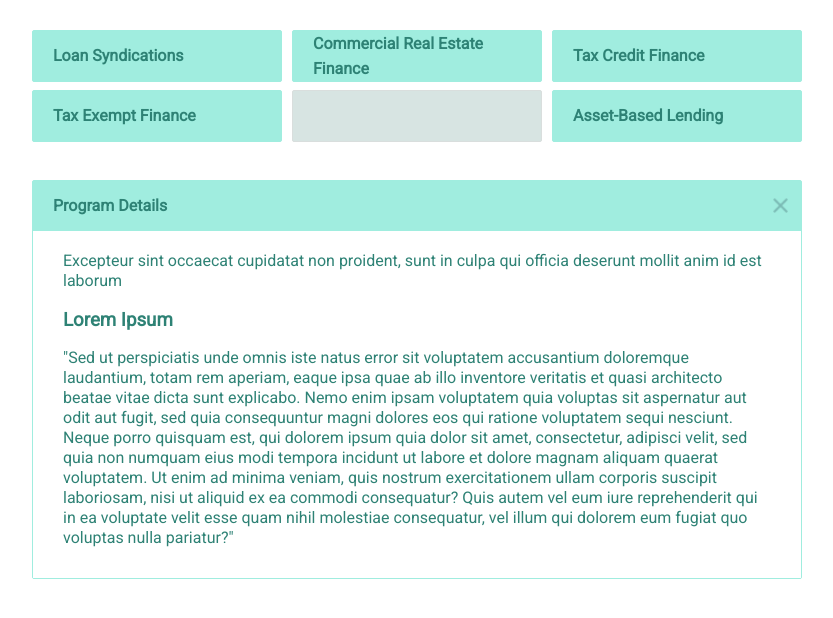
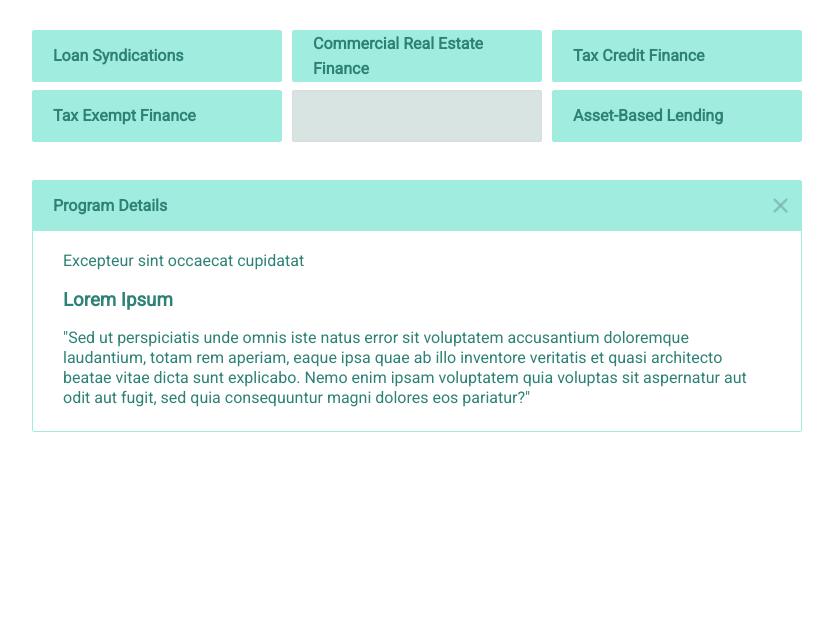
Before and after one commit to hiepvo/2dlayer-tabular, a plain HTML site: page index.html in a window 1280 px wide. Both pictures are taken after a click on the element "Program Details". Shown: the whole page, without its empty margins (223-1056 px from the left). Drawn offline with Linux system fonts and the light colour scheme.

Commit message:
reduce text content & change max-height to height

```diff
--- a/2dlayer-tabular.css
+++ b/2dlayer-tabular.css
@@ -37,10 +37,10 @@ html {
 
 .active {
   background-color: white;
-  -webkit-transition: max-height cubic-bezier(0.190, 1.000, 0.220, 1.000), width cubic-bezier(0.190, 1.000, 0.220, 1.000);
-  -moz-transition: max-height cubic-bezier(0.190, 1.000, 0.220, 1.000), width cubic-bezier(0.190, 1.000, 0.220, 1.000);
-  -o-transition: max-height cubic-bezier(0.190, 1.000, 0.220, 1.000), width cubic-bezier(0.190, 1.000, 0.220, 1.000);
-  transition: max-height cubic-bezier(0.190, 1.000, 0.220, 1.000), width cubic-bezier(0.190, 1.000, 0.220, 1.000); /* easeOutExpo */
+  -webkit-transition: height cubic-bezier(0.190, 1.000, 0.220, 1.000), width cubic-bezier(0.190, 1.000, 0.220, 1.000);
+  -moz-transition: height cubic-bezier(0.190, 1.000, 0.220, 1.000), width cubic-bezier(0.190, 1.000, 0.220, 1.000);
+  -o-transition: height cubic-bezier(0.190, 1.000, 0.220, 1.000), width cubic-bezier(0.190, 1.000, 0.220, 1.000);
+  transition: height cubic-bezier(0.190, 1.000, 0.220, 1.000), width cubic-bezier(0.190, 1.000, 0.220, 1.000); /* easeOutExpo */
 }
 
 .visited {
@@ -97,7 +97,7 @@ html {
 }
 
 .layer-content {
-  max-height: 50px;
+  height: 50px;
   line-height: 50px;
   overflow: hidden;
 }
--- a/2dlayer-tabular.js
+++ b/2dlayer-tabular.js
@@ -5,7 +5,7 @@
 (function(){
   'use strict';
   var init         = {};
-  var maxHeight    = 720;
+  var maxHeight    = 250;
   var links        = document.querySelectorAll('.layer header');
   var close_links  = document.querySelectorAll('.layer .close');
   var hidden_layer = document.querySelector('#hidden_layer');
@@ -17,7 +17,7 @@
 
   // restore height of element and remove class 'active'
   function closeSlide(el){
-    el.style.maxHeight                     = 50 + 'px';
+    el.style.height                     = 50 + 'px';
     el.style.transitionDuration            = '1.5s';
     el.parentNode.style.width              = 25 + 'rem';
     el.parentNode.style.transitionDuration = '0.5s';
@@ -43,7 +43,7 @@
       description.style.opacity = 0;
       article.style.opacity = 0;
 
-      el.style.maxHeight                     = 50 + 'px';
+      el.style.height                     = 50 + 'px';
       el.style.transitionDuration            = '1.5s';
       el.parentNode.style.width              = 25 + 'rem';
       el.parentNode.style.transitionDuration = '.5s';
@@ -116,7 +116,7 @@
           addClass(hidden_layer, 'visible');
           var aDiv                      = document.getElementsByClassName('active')[0];
           aDiv.style.transitionDuration = '2.5s';
-          content.style.maxHeight       = maxHeight + 'px';
+          content.style.height       = maxHeight + 'px';
           content.style.transitionDuration = '0.75s';
 
           currentEl.style.width         = '100%';
@@ -146,7 +146,7 @@
 
       addClass(hidden_layer, 'visible');
       setTimeout(function(){
-        content.style.maxHeight = maxHeight + 'px';
+        content.style.height = maxHeight + 'px';
         content.style.transitionDuration = '.75s';
         currentEl.style.width   = '100%';
         currentEl.style.transitionDuration   = '.75s';
--- a/index.html
+++ b/index.html
@@ -14,26 +14,11 @@
       <span class = "close hide"></span>
       <span class = "done hide"></span>
       <header>Loan Syndications</header>
-      <div class="description">Excepteur sint occaecat cupidatat non proident, sunt in culpa qui officia deserunt mollit anim id est laborum</div>
+      <div class="description">Excepteur sint occaecat cupidatat non</div>
       <article>
         <h3>Lorem Ipsum</h3>
         "Sed ut perspiciatis unde omnis iste natus error sit voluptatem accusantium doloremque laudantium, totam rem
-        aperiam, eaque ipsa quae ab illo inventore veritatis et quasi architecto beatae vitae dicta sunt explicabo. Nemo
-        enim ipsam voluptatem quia voluptas sit aspernatur aut odit aut fugit, sed quia consequuntur magni dolores eos
-        qui ratione voluptatem sequi nesciunt. Neque porro quisquam est, qui dolorem ipsum quia dolor sit amet,
-        consectetur, adipisci velit, sed quia non numquam eius modi tempora incidunt ut labore et dolore magnam aliquam
-        quaerat voluptatem. Ut enim ad minima veniam, quis nostrum exercitationem ullam corporis suscipit laboriosam,
-        nisi ut aliquid ex ea commodi consequatur? Quis autem vel eum iure reprehenderit qui in ea voluptate velit esse
-        quam nihil molestiae consequatur, vel illum qui dolorem eum fugiat quo voluptas nulla pariatur?"
-        <h3>Lorem Ipsum</h3>
-        "Sed ut perspiciatis unde omnis iste natus error sit voluptatem accusantium doloremque laudantium, totam rem
-        aperiam, eaque ipsa quae ab illo inventore veritatis et quasi architecto beatae vitae dicta sunt explicabo. Nemo
-        enim ipsam voluptatem quia voluptas sit aspernatur aut odit aut fugit, sed quia consequuntur magni dolores eos
-        qui ratione voluptatem sequi nesciunt. Neque porro quisquam est, qui dolorem ipsum quia dolor sit amet,
-        consectetur, adipisci velit, sed quia non numquam eius modi tempora incidunt ut labore et dolore magnam aliquam
-        quaerat voluptatem. Ut enim ad minima veniam, quis nostrum exercitationem ullam corporis suscipit laboriosam,
-        nisi ut aliquid ex ea commodi consequatur? Quis autem vel eum iure reprehenderit qui in ea voluptate velit esse
-        quam nihil molestiae consequatur, vel illum qui dolorem eum fugiat quo voluptas nulla pariatur?"
+        aperiam, eaque ipsa quae ab illo inventore veritatis et quasi architecto beatae vitae dicta sunt explicabor?"
       </article>
     </div>
   </div>
@@ -42,17 +27,12 @@
       <span class = "close hide"></span>
       <span class = "done hide"></span>
       <header>Commercial Real Estate Finance</header>
-      <div class="description">Excepteur sint occaecat cupidatat non proident, sunt in culpa qui officia deserunt mollit anim id est laborum</div>
+      <div class="description">Excepteur sint occaecat cupidatat non proident</div>
       <article>
         <h3>Lorem Ipsum</h3>
         "Sed ut perspiciatis unde omnis iste natus error sit voluptatem accusantium doloremque laudantium, totam rem
         aperiam, eaque ipsa quae ab illo inventore veritatis et quasi architecto beatae vitae dicta sunt explicabo. Nemo
-        enim ipsam voluptatem quia voluptas sit aspernatur aut odit aut fugit, sed quia consequuntur magni dolores eos
-        qui ratione voluptatem sequi nesciunt. Neque porro quisquam est, qui dolorem ipsum quia dolor sit amet,
-        consectetur, adipisci velit, sed quia non numquam eius modi tempora incidunt ut labore et dolore magnam aliquam
-        quaerat voluptatem. Ut enim ad minima veniam, quis nostrum exercitationem ullam corporis suscipit laboriosam,
-        nisi ut aliquid ex ea commodi consequatur? Quis autem vel eum iure reprehenderit qui in ea voluptate velit esse
-        quam nihil molestiae consequatur, vel illum qui dolorem eum fugiat quo voluptas nulla pariatur?"
+        enim ipsam voluptatem quia voluptas sit aspernatur aut odit aut fugit, sed quia consequuntur magni dolores eor?"
       </article>
     </div>
   </div>
@@ -61,17 +41,11 @@
       <span class = "close hide"></span>
       <span class = "done hide"></span>
       <header>Tax Credit Finance</header>
-      <div class="description">Excepteur sint occaecat cupidatat non proident, sunt in culpa qui officia deserunt mollit anim id est laborum</div>
+      <div class="description">Excepteur sint occaecat cupidatat non proident</div>
       <article>
         <h3>Lorem Ipsum</h3>
         "Sed ut perspiciatis unde omnis iste natus error sit voluptatem accusantium doloremque laudantium, totam rem
-        aperiam, eaque ipsa quae ab illo inventore veritatis et quasi architecto beatae vitae dicta sunt explicabo. Nemo
-        enim ipsam voluptatem quia voluptas sit aspernatur aut odit aut fugit, sed quia consequuntur magni dolores eos
-        qui ratione voluptatem sequi nesciunt. Neque porro quisquam est, qui dolorem ipsum quia dolor sit amet,
-        consectetur, adipisci velit, sed quia non numquam eius modi tempora incidunt ut labore et dolore magnam aliquam
-        quaerat voluptatem. Ut enim ad minima veniam, quis nostrum exercitationem ullam corporis suscipit laboriosam,
-        nisi ut aliquid ex ea commodi consequatur? Quis autem vel eum iure reprehenderit qui in ea voluptate velit esse
-        quam nihil molestiae consequatur, vel illum qui dolorem eum fugiat quo voluptas nulla pariatur?"
+        aperiam, eaque ipsa quae ab illo inventore veritatis et quasi architecto beatae vitae dicta sunt explicabor?"
       </article>
     </div>
   </div>
@@ -80,17 +54,12 @@
       <span class = "close hide"></span>
       <span class = "done hide"></span>
       <header>Tax Exempt Finance</header>
-      <div class="description">Excepteur sint occaecat cupidatat non proident, sunt in culpa qui officia deserunt mollit anim id est laborum</div>
+      <div class="description">Excepteur sint occaecat cupidatat non proident, sunt in culpa qui</div>
       <article>
         <h3>Lorem Ipsum</h3>
         "Sed ut perspiciatis unde omnis iste natus error sit voluptatem accusantium doloremque laudantium, totam rem
         aperiam, eaque ipsa quae ab illo inventore veritatis et quasi architecto beatae vitae dicta sunt explicabo. Nemo
-        enim ipsam voluptatem quia voluptas sit aspernatur aut odit aut fugit, sed quia consequuntur magni dolores eos
-        qui ratione voluptatem sequi nesciunt. Neque porro quisquam est, qui dolorem ipsum quia dolor sit amet,
-        consectetur, adipisci velit, sed quia non numquam eius modi tempora incidunt ut labore et dolore magnam aliquam
-        quaerat voluptatem. Ut enim ad minima veniam, quis nostrum exercitationem ullam corporis suscipit laboriosam,
-        nisi ut aliquid ex ea commodi consequatur? Quis autem vel eum iure reprehenderit qui in ea voluptate velit esse
-        quam nihil molestiae consequatur, vel illum qui dolorem eum fugiat quo voluptas nulla pariatur?"
+        enim ipsam voluptatem quia voluptas sit aspernatur aut odit aut fugit, sed quia consequuntur magni dolores eor?"
       </article>
     </div>
   </div>
@@ -98,18 +67,12 @@
     <div class = "layer-content">
       <span class = "close hide"></span>
       <span class = "done hide"></span>
-      <header>Program Details</header>
-      <div class="description">Excepteur sint occaecat cupidatat non proident, sunt in culpa qui officia deserunt mollit anim id est laborum</div>
+      <header>Program Details</header><div class="description">Excepteur sint occaecat cupidatat</div>
       <article>
         <h3>Lorem Ipsum</h3>
         "Sed ut perspiciatis unde omnis iste natus error sit voluptatem accusantium doloremque laudantium, totam rem
         aperiam, eaque ipsa quae ab illo inventore veritatis et quasi architecto beatae vitae dicta sunt explicabo. Nemo
-        enim ipsam voluptatem quia voluptas sit aspernatur aut odit aut fugit, sed quia consequuntur magni dolores eos
-        qui ratione voluptatem sequi nesciunt. Neque porro quisquam est, qui dolorem ipsum quia dolor sit amet,
-        consectetur, adipisci velit, sed quia non numquam eius modi tempora incidunt ut labore et dolore magnam aliquam
-        quaerat voluptatem. Ut enim ad minima veniam, quis nostrum exercitationem ullam corporis suscipit laboriosam,
-        nisi ut aliquid ex ea commodi consequatur? Quis autem vel eum iure reprehenderit qui in ea voluptate velit esse
-        quam nihil molestiae consequatur, vel illum qui dolorem eum fugiat quo voluptas nulla pariatur?"
+        enim ipsam voluptatem quia voluptas sit aspernatur aut odit aut fugit, sed quia consequuntur magni dolores eos pariatur?"
       </article>
     </div>
   </div>
@@ -118,17 +81,12 @@
       <span class = "close hide"></span>
       <span class = "done hide"></span>
       <header>Asset-Based Lending</header>
-      <div class="description">Excepteur sint occaecat cupidatat non proident, sunt in culpa qui officia deserunt mollit anim id est laborum</div>
+      <div class="description">Excepteur sint occaecat cupidatat non proident, sunt in</div>
       <article>
         <h3>Lorem Ipsum</h3>
         "Sed ut perspiciatis unde omnis iste natus error sit voluptatem accusantium doloremque laudantium, totam rem
         aperiam, eaque ipsa quae ab illo inventore veritatis et quasi architecto beatae vitae dicta sunt explicabo. Nemo
-        enim ipsam voluptatem quia voluptas sit aspernatur aut odit aut fugit, sed quia consequuntur magni dolores eos
-        qui ratione voluptatem sequi nesciunt. Neque porro quisquam est, qui dolorem ipsum quia dolor sit amet,
-        consectetur, adipisci velit, sed quia non numquam eius modi tempora incidunt ut labore et dolore magnam aliquam
-        quaerat voluptatem. Ut enim ad minima veniam, quis nostrum exercitationem ullam corporis suscipit laboriosam,
-        nisi ut aliquid ex ea commodi consequatur? Quis autem vel eum iure reprehenderit qui in ea voluptate velit esse
-        quam nihil molestiae consequatur, vel illum qui dolorem eum fugiat quo voluptas nulla pariatur?"
+        enim ipsam voluptatem quia voluptas sit aspernatur aut odit aut fugit, sed quia consequuntur magni dolores eosnulla pariatur?"
       </article>
     </div>
   </div>
```
